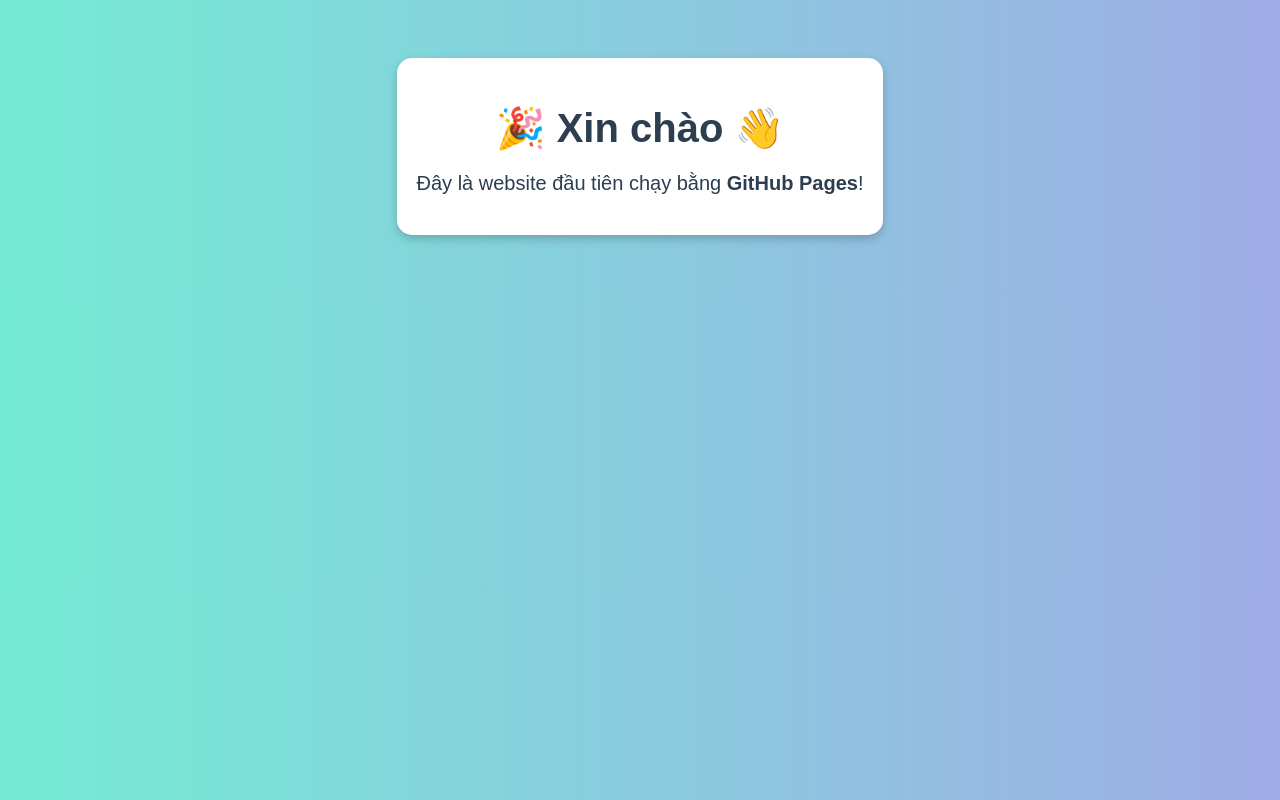
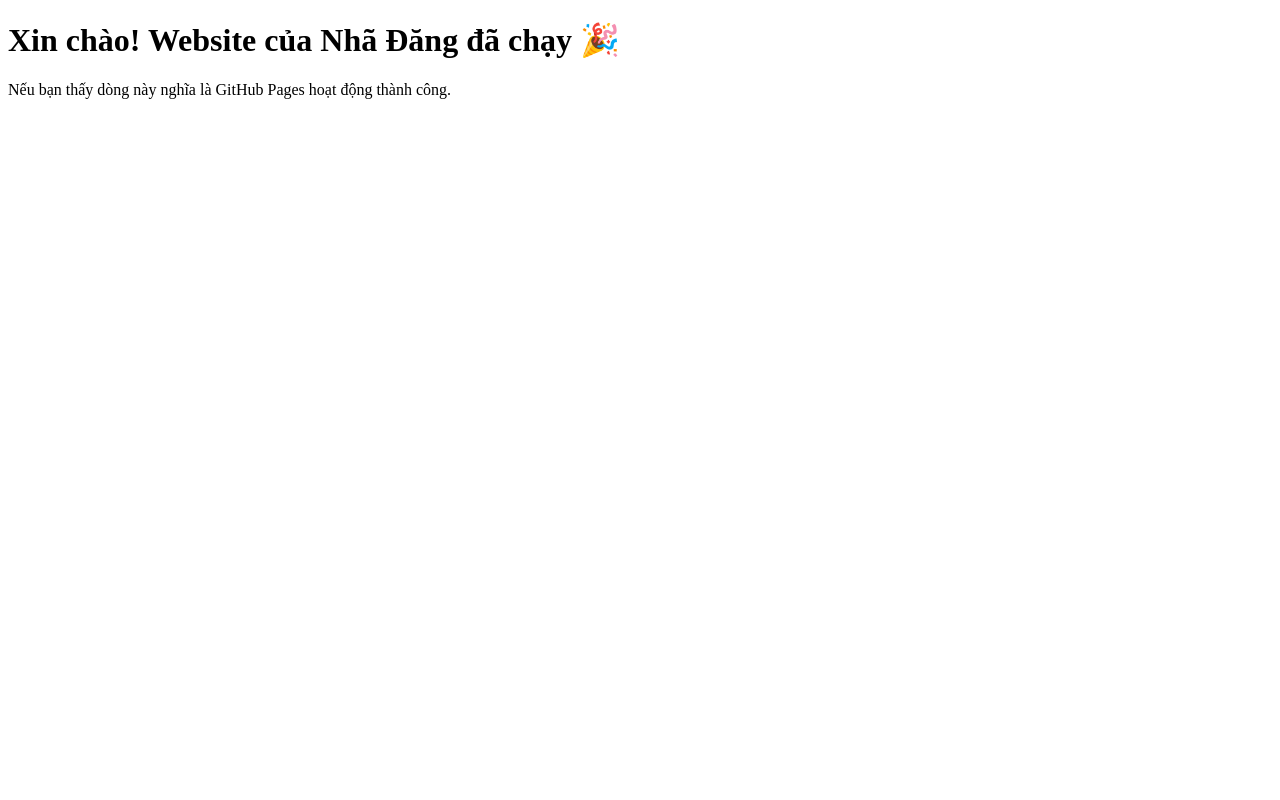
Before and after one commit to honhadang0904-lgtm/Nhadang.github.io, a plain HTML site: page index.html in a window 1280 px wide. Drawn offline with Linux system fonts and the light colour scheme.

Commit message:
Update index.html

```diff
--- a/index.html
+++ b/index.html
@@ -1,36 +1,11 @@
 <!DOCTYPE html>
-<html lang="vi">
-<head>
-  <meta charset="UTF-8">
-  <title>Website GitHub Pages đầu tiên</title>
-  <style>
-    body {
-      background: linear-gradient(to right, #74ebd5, #9face6);
-      font-family: Arial, sans-serif;
-      text-align: center;
-      padding: 50px;
-      color: #2c3e50;
-    }
-    h1 {
-      font-size: 40px;
-      margin-bottom: 20px;
-    }
-    p {
-      font-size: 20px;
-    }
-    .box {
-      background: white;
-      padding: 20px;
-      border-radius: 15px;
-      box-shadow: 0 4px 10px rgba(0,0,0,0.2);
-      display: inline-block;
-    }
-  </style>
-</head>
-<body>
-  <div class="box">
-    <h1>🎉 Xin chào 👋</h1>
-    <p>Đây là website đầu tiên chạy bằng <b>GitHub Pages</b>!</p>
-  </div>
-</body>
+<html>
+  <head>
+    <meta charset="utf-8">
+    <title>Trang Web Test</title>
+  </head>
+  <body>
+    <h1>Xin chào! Website của Nhã Đăng đã chạy 🎉</h1>
+    <p>Nếu bạn thấy dòng này nghĩa là GitHub Pages hoạt động thành công.</p>
+  </body>
 </html>
```
